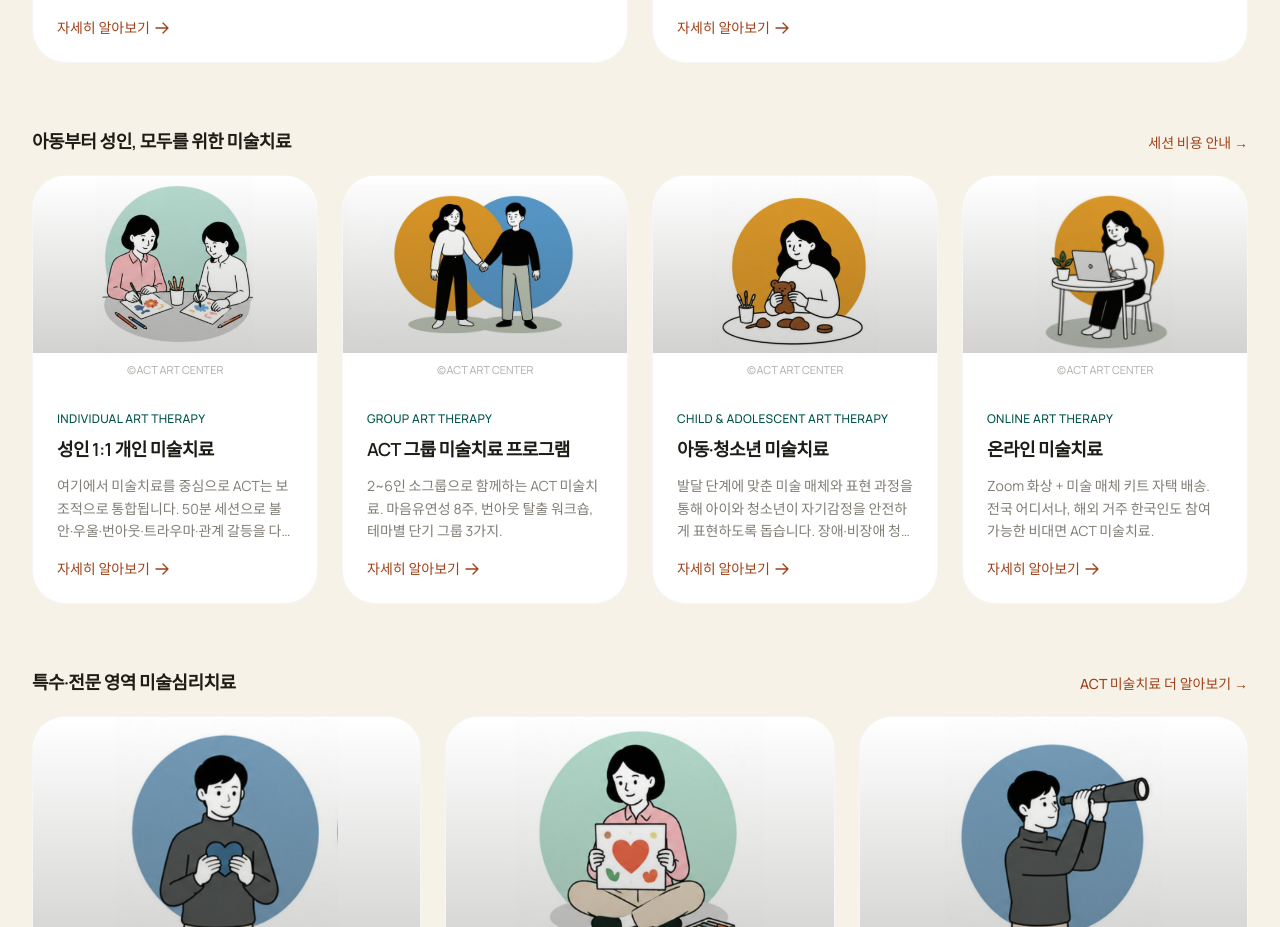
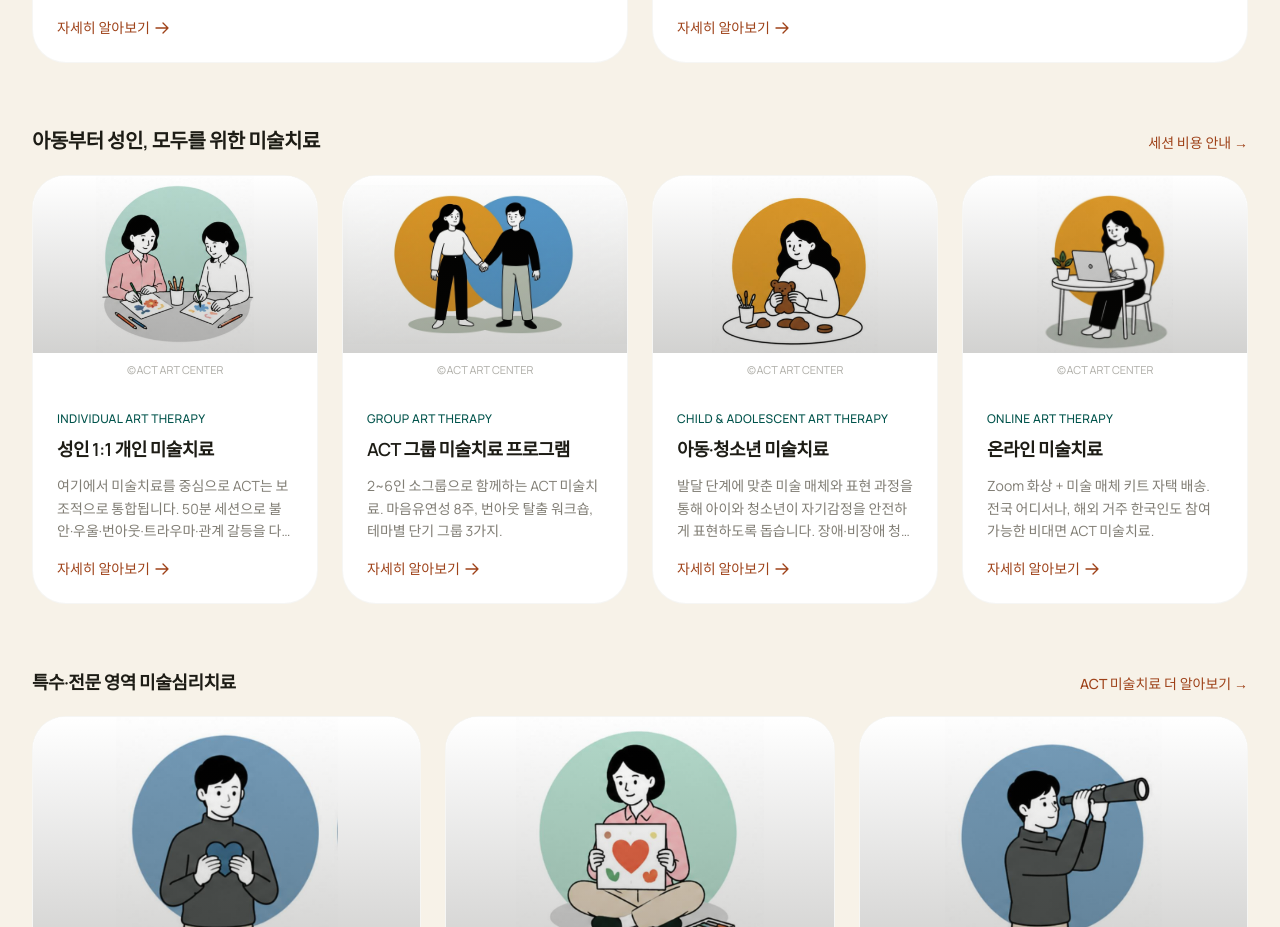
Before and after one commit to act-art-center/actartcenter.com, a Next.js app: page / in a window 1280 px wide. Shown: the part 3145-4072 px from the top of the page. Built offline with nearby package versions, Linux system fonts and the light colour scheme.

Commit message:
style(home): enlarge all-ages services heading

```diff
--- a/src/components/sections/ServicesSection.tsx
+++ b/src/components/sections/ServicesSection.tsx
@@ -86,7 +86,7 @@ export function ServicesSection() {
         {/* Row 2: 성인 대상 4개 카드 */}
         <div className="mt-14 lg:mt-16">
           <div className="flex items-baseline justify-between mb-5">
-            <h3 className="text-night text-lg font-semibold tracking-tight">아동부터 성인, 모두를 위한 미술치료</h3>
+            <h3 className="text-night text-xl font-semibold tracking-tight">아동부터 성인, 모두를 위한 미술치료</h3>
             <Link
               href="/pricing"
               className="text-sm text-secondary-500 font-medium hover:underline underline-offset-4"
```
